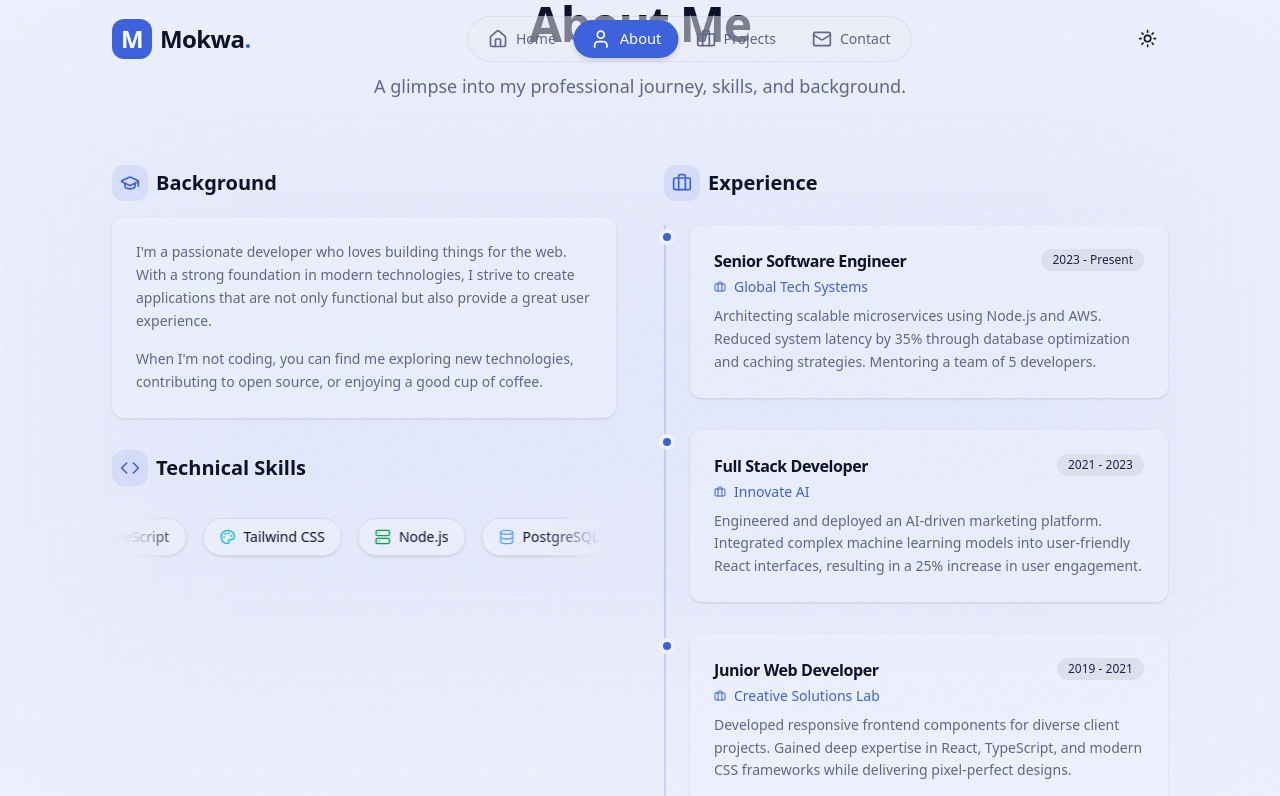
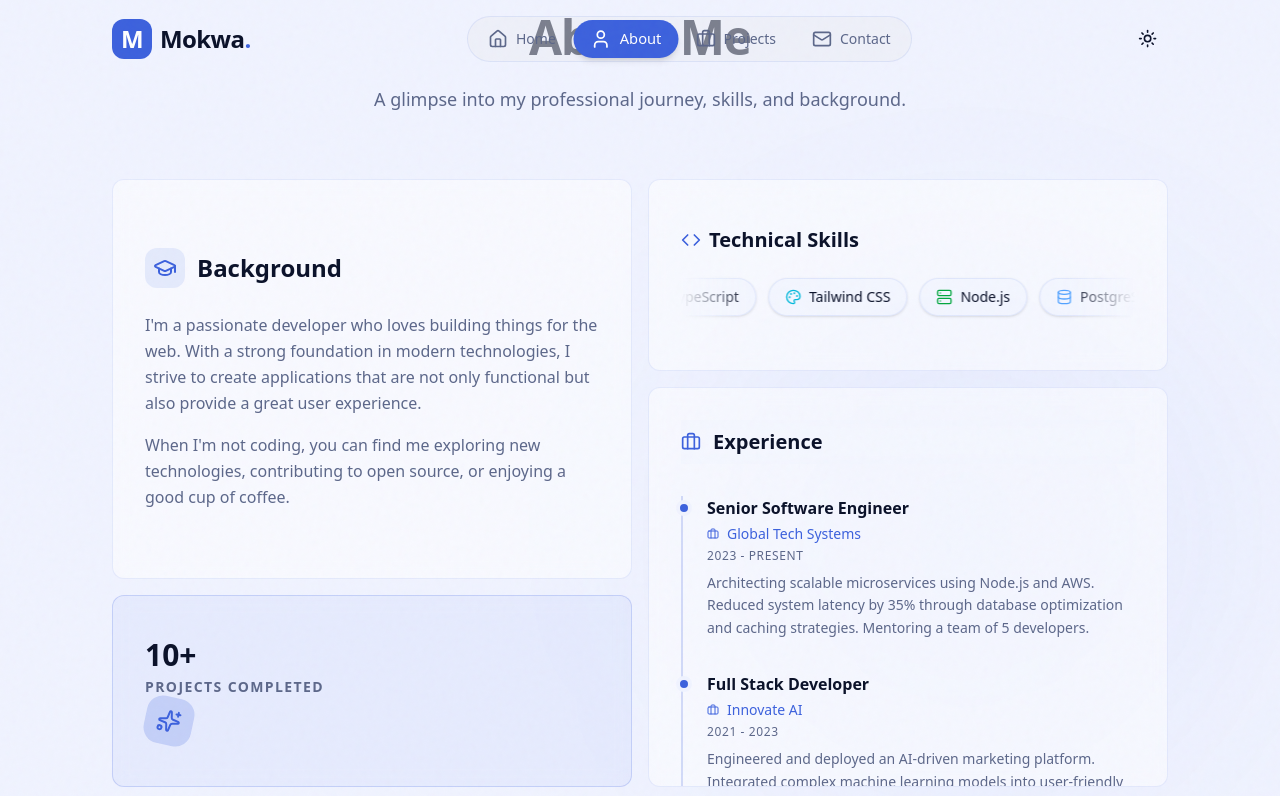
Before and after one commit to mokwathedeveloper/personal-websitedev, a Next.js app: page /about in a window 1280 px wide. Shown: the top 796 px of the page. Built offline with nearby package versions, Linux system fonts and the light colour scheme.

Commit message:
feat(ui): implement master-level wow factors including Syne typography, Bento grid, and interactive spotlight effects

```diff
--- a/src/app/(sections)/about.tsx
+++ b/src/app/(sections)/about.tsx
@@ -3,7 +3,7 @@
 import { SKILLS, EXPERIENCES, CONTENT } from "@/lib/data"
 import { Badge } from "@/components/ui/badge"
 import { Card, CardContent, CardHeader, CardTitle } from "@/components/ui/card"
-import { Briefcase, GraduationCap, Code, Atom, Zap, FileCode, Palette, Server, Database, Container, Cloud, GitBranch, Terminal } from "lucide-react"
+import { Briefcase, GraduationCap, Code, Atom, Zap, FileCode, Palette, Server, Database, Container, Cloud, GitBranch, Terminal, Sparkles } from "lucide-react"
 import { Section } from "@/components/ui/section"
 import { SectionHeading, SectionDescription } from "@/components/ui/typography"
 import { FadeIn } from "@/components/animation-wrapper"
@@ -24,14 +24,15 @@ const getSkillIcon = (skill: string) => {
   }
 }
 
+import { SpotlightCard } from "@/components/ui/spotlight-card"
+
 export function About() {
-  // Duplicate skills to ensure seamless loop
   const duplicatedSkills = [...SKILLS, ...SKILLS]
 
   return (
-    <Section id="about" className="bg-secondary/20" fullHeight>
+    <Section id="about" className="bg-background" fullHeight>
        {/* Background decoration */}
-       <div className="absolute top-1/2 left-0 -translate-y-1/2 w-full h-[500px] bg-primary/5 blur-[100px] -z-10" />
+       <div className="absolute bottom-0 right-0 w-[500px] h-[500px] bg-primary/5 blur-[120px] -z-10 rounded-full" />
 
       <FadeIn>
         <div className="text-center mb-16">
@@ -42,19 +43,17 @@ export function About() {
         </div>
       </FadeIn>
 
-      <div className="grid grid-cols-1 md:grid-cols-2 gap-12">
-        <div className="space-y-8">
-          <FadeIn delay={0.1} direction="left">
-            <div>
-              <h3 className="text-xl font-semibold mb-4 flex items-center gap-2 font-heading">
-                <span className="p-2 bg-primary/10 rounded-lg text-primary">
-                  <GraduationCap className="w-5 h-5" />
+      <div className="grid grid-cols-1 md:grid-cols-3 lg:grid-cols-4 gap-4 auto-rows-[12rem]">
+        {/* Background Box */}
+        <FadeIn delay={0.1} className="md:col-span-2 lg:col-span-2 lg:row-span-2">
+          <SpotlightCard className="h-full p-8 flex flex-col justify-center">
+            <h3 className="text-2xl font-bold mb-6 flex items-center gap-3 font-heading">
+              <span className="p-2 bg-primary/10 rounded-xl text-primary">
+                <GraduationCap className="w-6 h-6" />
               </span>
               {CONTENT.about.background.title}
             </h3>
-              <Card className="border-none shadow-sm bg-background/50 backdrop-blur-sm">
-                <CardContent className="pt-6">
-                  <div className="prose dark:prose-invert text-muted-foreground leading-relaxed text-sm">
+            <div className="prose dark:prose-invert text-muted-foreground leading-relaxed text-base">
               <p className="mb-4">
                 {CONTENT.about.background.text1}
               </p>
@@ -62,30 +61,23 @@ export function About() {
                 {CONTENT.about.background.text2}
               </p>
             </div>
-                </CardContent>
-              </Card>
-            </div>
+          </SpotlightCard>
         </FadeIn>
 
-          <FadeIn delay={0.2} direction="left">
-            <div>
-              <h3 className="text-xl font-semibold mb-4 flex items-center gap-2 font-heading">
-                <span className="p-2 bg-primary/10 rounded-lg text-primary">
-                  <Code className="w-5 h-5" />
-                </span>
+        {/* Skills Box */}
+        <FadeIn delay={0.2} className="md:col-span-1 lg:col-span-2">
+          <SpotlightCard className="h-full p-8 flex flex-col justify-center overflow-hidden">
+            <h3 className="text-xl font-bold mb-4 flex items-center gap-2 font-heading">
+              <Code className="w-5 h-5 text-primary" />
               {CONTENT.about.skillsTitle}
             </h3>
 
-              {/* Marquee Container */}
-              <div className="relative flex overflow-hidden py-4 mask-linear-gradient">
-                <div className="absolute left-0 top-0 bottom-0 w-12 z-10 bg-gradient-to-r from-background to-transparent" />
-                <div className="absolute right-0 top-0 bottom-0 w-12 z-10 bg-gradient-to-l from-background to-transparent" />
-
-                <div className="flex gap-4 whitespace-nowrap animate-marquee">
+            <div className="relative flex overflow-hidden py-2 mask-linear-gradient">
+              <div className="flex gap-3 whitespace-nowrap animate-marquee">
                 {duplicatedSkills.map((skill, i) => (
                   <div
                     key={`${skill}-${i}`}
-                      className="flex items-center gap-2 px-4 py-2 rounded-full border bg-background/50 backdrop-blur-sm text-sm font-medium shadow-sm hover:border-primary/50 transition-colors"
+                    className="flex items-center gap-2 px-4 py-2 rounded-full border border-primary/10 bg-background/50 backdrop-blur-sm text-sm font-medium shadow-sm"
                   >
                      {getSkillIcon(skill)}
                      <span>{skill}</span>
@@ -93,47 +85,48 @@ export function About() {
                 ))}
               </div>
             </div>
-            </div>
+          </SpotlightCard>
         </FadeIn>
-        </div>
 
-        <FadeIn delay={0.3} direction="right">
-          <div>
-            <h3 className="text-xl font-semibold mb-6 flex items-center gap-2 font-heading">
-              <span className="p-2 bg-primary/10 rounded-lg text-primary">
-                <Briefcase className="w-5 h-5" />
-              </span>
+        {/* Experience Box - Takes up vertical space */}
+        <FadeIn delay={0.3} className="md:col-span-2 lg:col-span-2 lg:row-span-2">
+          <SpotlightCard className="h-full p-8 overflow-y-auto custom-scrollbar">
+            <h3 className="text-xl font-bold mb-8 flex items-center gap-3 font-heading sticky top-0 bg-background/50 backdrop-blur-md z-10 py-2">
+              <Briefcase className="w-5 h-5 text-primary" />
               {CONTENT.about.experienceTitle}
             </h3>
             <div className="space-y-8 relative pl-6 border-l-2 border-primary/20">
               {EXPERIENCES.map((exp, index) => (
                 <div key={index} className="relative">
-                  {/* Timeline Dot */}
                   <span className="absolute -left-[31px] top-1 h-4 w-4 rounded-full border-4 border-background bg-primary" />
-
-                  <Card className="relative overflow-hidden border-none bg-background/50 shadow-sm hover:shadow-md transition-all duration-300">
-                    <CardHeader className="pb-2">
-                      <div className="flex flex-col sm:flex-row sm:justify-between sm:items-start mb-1 gap-2">
-                        <CardTitle className="text-base font-bold text-foreground">{exp.role}</CardTitle>
-                        <Badge variant="secondary" className="w-fit text-xs font-normal">
-                          {exp.period}
-                        </Badge>
-                      </div>
-                      <div className="text-sm font-medium text-primary flex items-center gap-2">
+                  <div className="space-y-1">
+                    <h4 className="font-bold text-foreground">{exp.role}</h4>
+                    <div className="flex items-center gap-2 text-sm text-primary font-medium">
                       <Briefcase className="w-3 h-3" />
                       {exp.company}
                     </div>
-                    </CardHeader>
-                    <CardContent>
-                      <p className="text-sm text-muted-foreground leading-relaxed">
+                    <div className="text-xs text-muted-foreground uppercase tracking-wider">{exp.period}</div>
+                    <p className="text-sm text-muted-foreground leading-relaxed mt-2">
                       {exp.description}
                     </p>
-                    </CardContent>
-                  </Card>
+                  </div>
                 </div>
               ))}
             </div>
+          </SpotlightCard>
+        </FadeIn>
+
+        {/* Dynamic Badge Box */}
+        <FadeIn delay={0.4} className="hidden lg:block lg:col-span-2">
+          <SpotlightCard className="h-full p-8 flex items-center justify-between bg-primary/5 border-primary/20">
+            <div className="space-y-1">
+              <h4 className="text-3xl font-bold font-heading">10+</h4>
+              <p className="text-sm text-muted-foreground uppercase tracking-widest font-bold">Projects Completed</p>
             </div>
+            <div className="h-12 w-12 rounded-2xl bg-primary/20 flex items-center justify-center text-primary rotate-12">
+              <Sparkles className="w-6 h-6" />
+            </div>
+          </SpotlightCard>
         </FadeIn>
       </div>
     </Section>
--- a/src/app/(sections)/hero.tsx
+++ b/src/app/(sections)/hero.tsx
@@ -5,18 +5,50 @@ import { Button } from "@/components/ui/button"
 import { ArrowRight, Mail } from "lucide-react"
 import { SITE_CONFIG, CONTENT } from "@/lib/data"
 import Link from "next/link"
+import Image from "next/image"
 import RetroGrid from "@/components/ui/retro-grid"
 import { Section } from "@/components/ui/section"
 import { SectionHeading, SectionDescription } from "@/components/ui/typography"
 import { FadeIn } from "@/components/animation-wrapper"
 import { SocialLinks } from "@/components/social-links"
-
-import Image from "next/image"
+import { useMotionValue, useMotionTemplate } from "framer-motion"
 
 export function Hero() {
+  const mouseX = useMotionValue(0)
+  const mouseY = useMotionValue(0)
+
+  function handleMouseMove({
+    currentTarget,
+    clientX,
+    clientY,
+  }: React.MouseEvent) {
+    const { left, top } = currentTarget.getBoundingClientRect()
+    mouseX.set(clientX - left)
+    mouseY.set(clientY - top)
+  }
+
   return (
-    <Section id="home" className="min-h-screen flex items-center justify-center py-0" container={false}>
+    <Section
+      id="home"
+      className="min-h-screen flex items-center justify-center py-0"
+      container={false}
+      onMouseMove={handleMouseMove}
+    >
       <RetroGrid />
+
+      {/* Background Spotlight */}
+      <motion.div
+        className="pointer-events-none absolute inset-0 z-0 transition duration-300 opacity-0 lg:opacity-100"
+        style={{
+          background: useMotionTemplate`
+            radial-gradient(
+              800px circle at ${mouseX}px ${mouseY}px,
+              rgba(var(--primary), 0.05),
+              transparent 80%
+            )
+          `,
+        }}
+      />
 
       <div className="container relative z-10 flex flex-col items-center text-center">
         <FadeIn>
@@ -42,12 +74,39 @@ export function Hero() {
         </FadeIn>
 
         <FadeIn delay={0.2}>
-          <SectionHeading className="text-4xl sm:text-5xl md:text-7xl lg:text-8xl mb-8">
-            {CONTENT.hero.title.first} <br className="hidden md:block" />
-            <span className="bg-clip-text text-transparent bg-gradient-to-r from-primary via-primary/80 to-primary/60 animate-gradient-x">
+          <h1 className="text-4xl sm:text-5xl md:text-7xl lg:text-8xl font-bold tracking-tight mb-8 font-heading overflow-hidden leading-tight">
+            {CONTENT.hero.title.first.split(" ").map((word, i) => (
+              <motion.span
+                key={i}
+                initial={{ y: "100%" }}
+                animate={{ y: 0 }}
+                transition={{ duration: 0.5, delay: 0.2 + i * 0.1 }}
+                className="inline-block mr-[0.2em]"
+              >
+                {word}
+              </motion.span>
+            ))}
+            <br className="hidden md:block" />
+            <motion.span
+              initial={{ opacity: 0, scale: 0.8 }}
+              animate={{ opacity: 1, scale: 1 }}
+              transition={{ duration: 0.8, delay: 0.6 }}
+              className="bg-clip-text text-transparent bg-gradient-to-r from-primary via-primary/80 to-primary/60 animate-gradient-x inline-block"
+            >
               {CONTENT.hero.title.highlight}
-            </span> {CONTENT.hero.title.last}
-          </SectionHeading>
+            </motion.span>{" "}
+            {CONTENT.hero.title.last.split(" ").map((word, i) => (
+              <motion.span
+                key={i}
+                initial={{ y: "100%" }}
+                animate={{ y: 0 }}
+                transition={{ duration: 0.5, delay: 0.8 + i * 0.1 }}
+                className="inline-block mr-[0.2em]"
+              >
+                {word}
+              </motion.span>
+            ))}
+          </h1>
         </FadeIn>
 
         <FadeIn delay={0.3}>
--- /dev/null
+++ b/src/components/ui/spotlight-card.tsx
@@ -0,0 +1,52 @@
+"use client"
+
+import React, { useRef, useState } from "react"
+import { motion, useMotionTemplate, useMotionValue } from "framer-motion"
+import { cn } from "@/lib/utils"
+
+export function SpotlightCard({
+  children,
+  className,
+  spotlightColor = "rgba(255, 255, 255, 0.1)",
+}: {
+  children: React.ReactNode
+  className?: string
+  spotlightColor?: string
+}) {
+  const mouseX = useMotionValue(0)
+  const mouseY = useMotionValue(0)
+
+  function handleMouseMove({
+    currentTarget,
+    clientX,
+    clientY,
+  }: React.MouseEvent) {
+    const { left, top } = currentTarget.getBoundingClientRect()
+    mouseX.set(clientX - left)
+    mouseY.set(clientY - top)
+  }
+
+  return (
+    <div
+      className={cn(
+        "group relative rounded-xl border border-primary/10 bg-card/50 backdrop-blur-sm overflow-hidden",
+        className
+      )}
+      onMouseMove={handleMouseMove}
+    >
+      <motion.div
+        className="pointer-events-none absolute -inset-px rounded-xl opacity-0 transition duration-300 group-hover:opacity-100"
+        style={{
+          background: useMotionTemplate`
+            radial-gradient(
+              600px circle at ${mouseX}px ${mouseY}px,
+              ${spotlightColor},
+              transparent 80%
+            )
+          `,
+        }}
+      />
+      <div className="relative z-10">{children}</div>
+    </div>
+  )
+}
```
Also changed, not shown: src/app/(sections)/projects.tsx (+4 -5 lines), src/app/globals.css (+7 -1 lines), src/app/layout.tsx (+5 -4 lines). Lines whose indentation alone changed are shown as unchanged.
